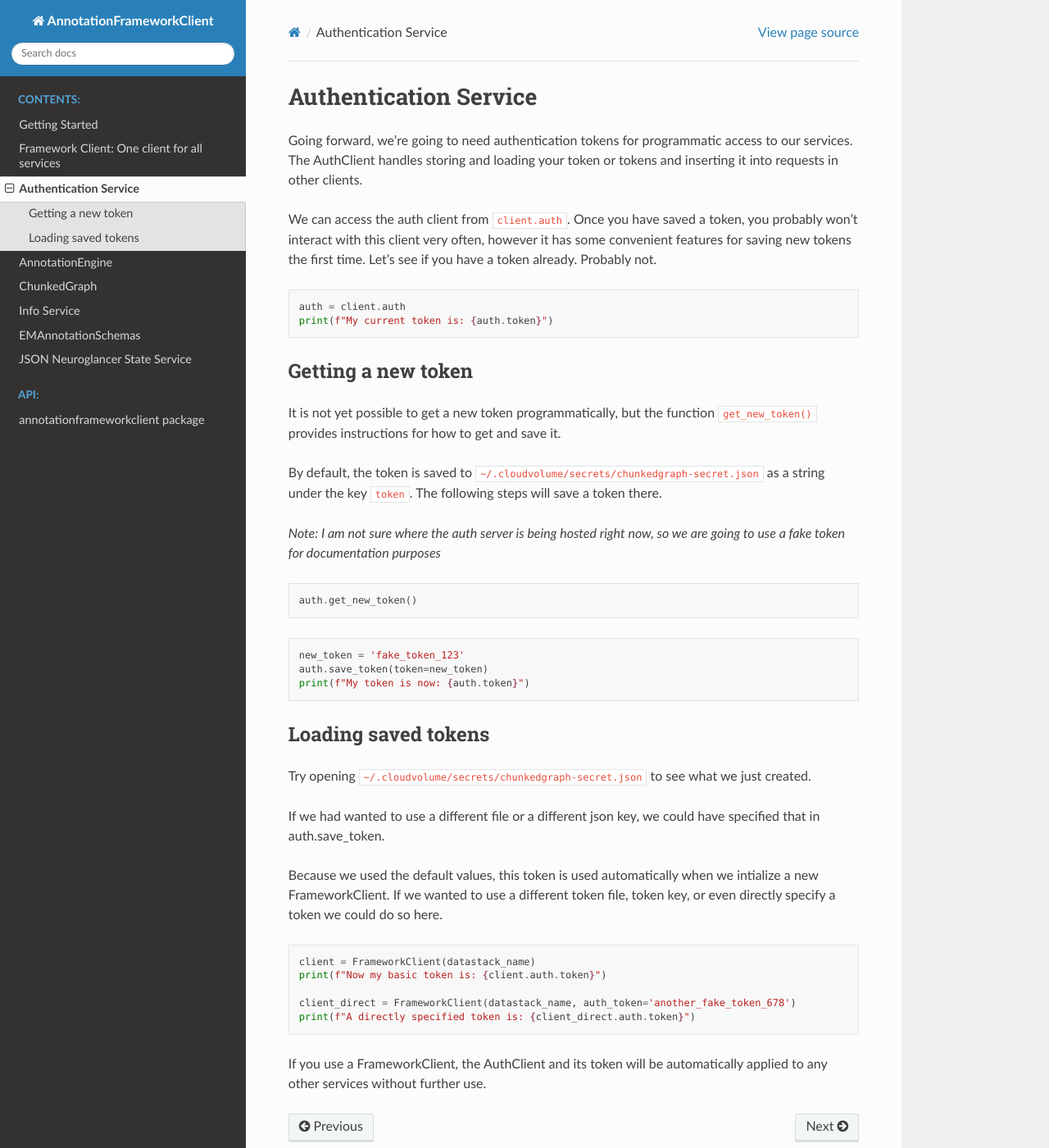
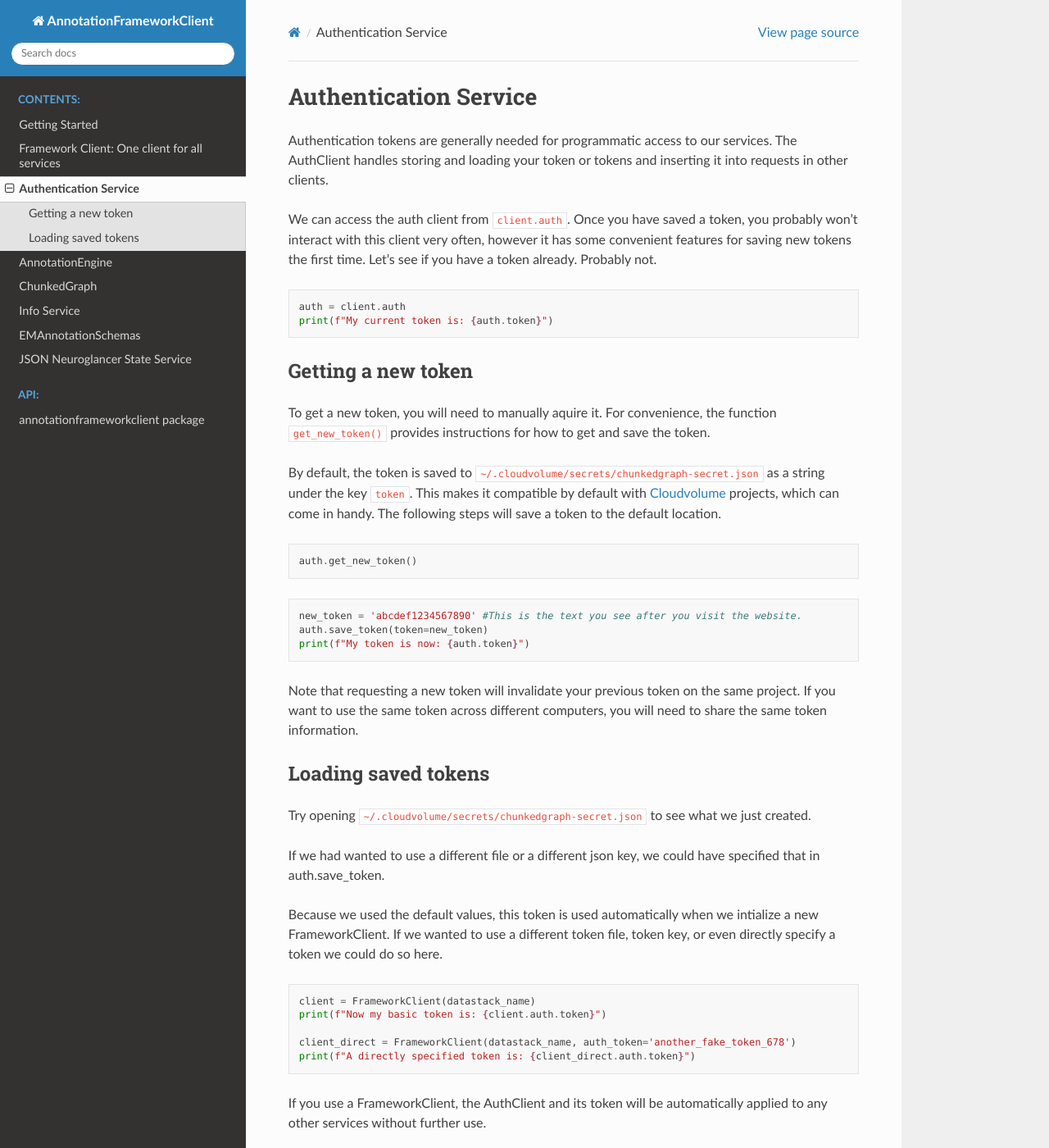
Before and after one commit to CAVEconnectome/CAVEclient, a Sphinx documentation site: the page built from docs/guide/authentication.rst, in a window 1280 px wide and 1400 px high. Shown: the whole window at 82% size. Built offline with Sphinx 7.4.7 and the Read the Docs theme 2.0.0, drawn with Linux system fonts in a browser that asks for light colours.

Commit message:
Updated docs on auth

```diff
--- a/docs/guide/authentication.rst
+++ b/docs/guide/authentication.rst
@@ -1,8 +1,8 @@
 Authentication Service
 ======================
 
-Going forward, we’re going to need authentication tokens for
-programmatic access to our services. The AuthClient handles storing and
+Authentication tokens are generally needed for programmatic access to
+our services. The AuthClient handles storing and
 loading your token or tokens and inserting it into requests in other
 clients.
 
@@ -16,19 +16,21 @@ time. Let’s see if you have a token already. Probably not.
     auth = client.auth
     print(f"My current token is: {auth.token}")
 
+.. _new-token:
+
 Getting a new token
 ^^^^^^^^^^^^^^^^^^^
 
-It is not yet possible to get a new token programmatically, but the
-function ``get_new_token()`` provides instructions for how to get and
-save it.
+To get a new token, you will need to manually aquire it. For convenience,
+the function ``get_new_token()`` provides instructions for how to get and
+save the token.
 
 By default, the token is saved to
 ``~/.cloudvolume/secrets/chunkedgraph-secret.json`` as a string under
-the key ``token``. The following steps will save a token there.
-
-*Note: I am not sure where the auth server is being hosted right now, so
-we are going to use a fake token for documentation purposes*
+the key ``token``. This makes it compatible by default with
+`Cloudvolume <https://github.com/seung-lab/cloud-volume>`_ projects, which
+can come in handy. The following steps will save a token to the default
+location.
 
 .. code:: python
 
@@ -36,9 +38,13 @@ we are going to use a fake token for documentation purposes*
 
 .. code:: python
 
-    new_token = 'fake_token_123'
+    new_token = 'abcdef1234567890' #This is the text you see after you visit the website.
     auth.save_token(token=new_token)
     print(f"My token is now: {auth.token}")
+
+Note that requesting a new token will invalidate your previous token on the
+same project. If you want to use the same token across different computers,
+you will need to share the same token information.
 
 Loading saved tokens
 ^^^^^^^^^^^^^^^^^^^^
--- a/docs/guide/framework.rst
+++ b/docs/guide/framework.rst
@@ -42,8 +42,9 @@ only access global services can be initialized:
 
 Just to confirm that this works, let’s see if we can get the EM image
 source from the InfoService.
-If you get a list of names of datastacks, all is good. If you get an authentication error,
-look at the authentication section for information about how to set up your auth token.
+If you get a list of names of datastacks, all is good. If you have not yet set up an
+authentication token or you get an authentication error, look at :ref:`new-token`
+for information about how to set up your auth token.
 
 .. code:: python
 
```
